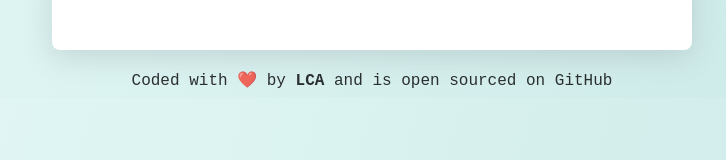
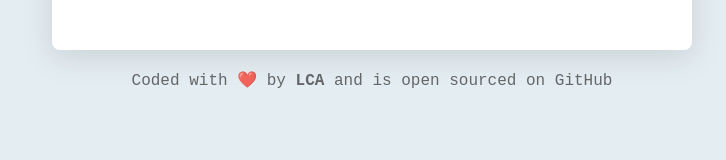
Before and after one commit to LaiaCastilla/World-Clock-Project, a plain HTML site: page index.html in a window 1280 px wide. Shown: the part 620-780 px from the top of the page, without its empty margins (268-994 px from the left). Drawn offline with nearby package versions, Linux system fonts and the light colour scheme; a script that the page names is missing.

Commit message:
Update colours

```diff
--- a/css/style.css
+++ b/css/style.css
@@ -1,9 +1,10 @@
 body {
-  background: linear-gradient(
+  /*background: linear-gradient(
     105deg,
     rgb(230, 249, 247) 0%,
     rgb(201, 232, 230) 100%
-  );
+  );*/
+  background-color: #e4edf1;
 
   font-family: "Bitter", serif;
 }
@@ -14,6 +15,7 @@ body {
   border-radius: 8px;
   margin: 60px auto 20px;
   padding: 20px;
+  color: #454647;
 }
 select {
   display: block;
@@ -57,10 +59,11 @@ h2 {
 }
 footer {
   text-align: center;
+  color: #454647;
   font-family: "Courier New", Courier, monospace;
   opacity: 0.8;
 }
 .gitHub {
   text-decoration: none;
-  color: black;
+  color: #454647;
 }
```
Also changed, not shown: index.html (+3 -3 lines).
